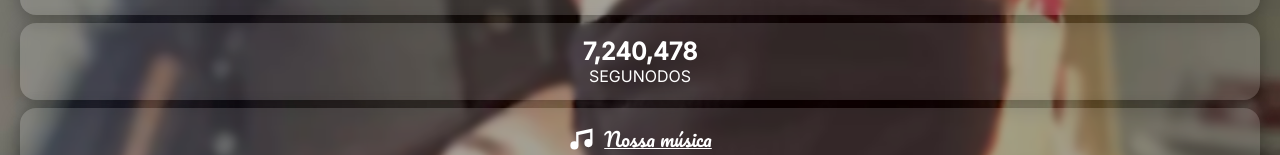
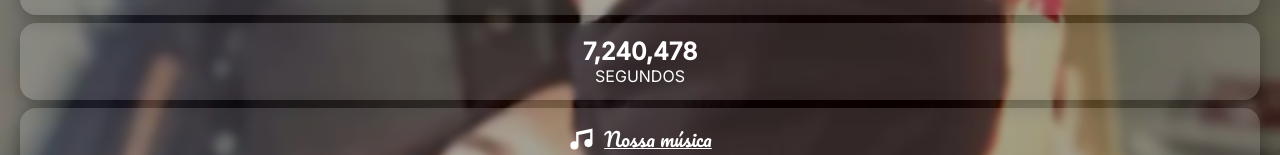
Before and after one commit to guilherme-biancardi/samara, a Vue app: page / in a window 1280 px wide. Shown: the part 443-598 px from the top of the page. Built offline with nearby package versions, Linux system fonts and the light colour scheme.

Commit message:
Update App.vue

```diff
--- a/src/App.vue
+++ b/src/App.vue
@@ -38,7 +38,7 @@ const counter = computed(() => [
   { label: "anos", value: getDiff("years") },
   { label: "dias", value: getDiff("days") },
   { label: "minutos", value: getDiff("minutes") },
-  { label: "segunodos", value: getDiff("seconds") },
+  { label: "segundos", value: getDiff("seconds") },
 ]);
 
 setInterval(() => (state.momentCreated = moment()), 1000);
```
